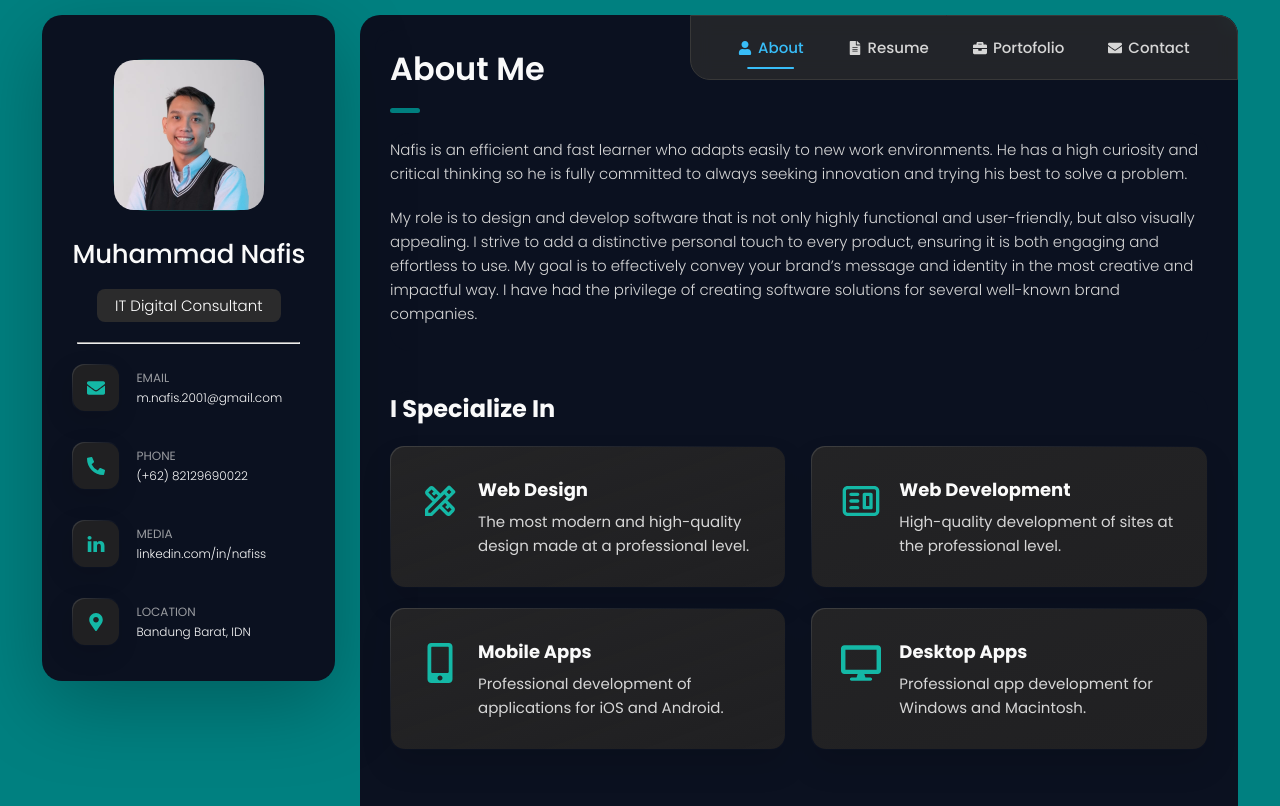
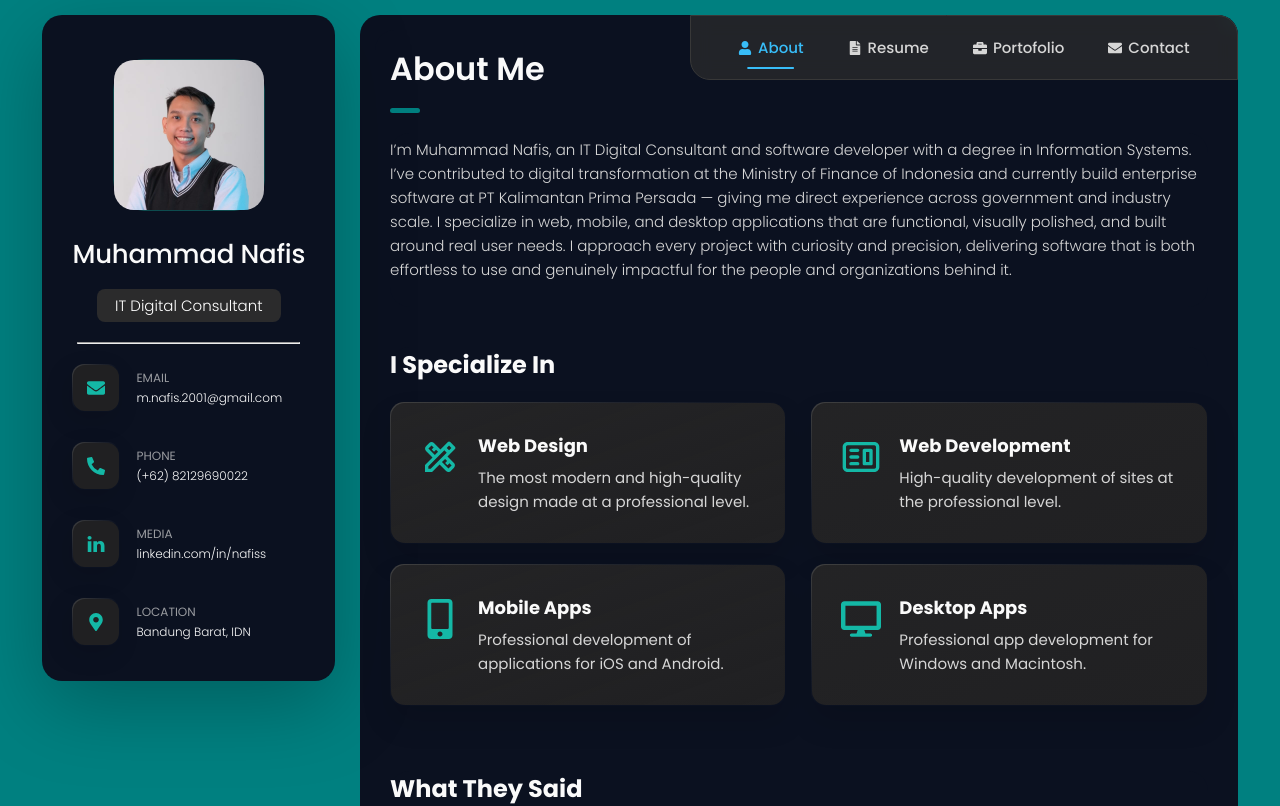
Before and after one commit to nafis-cc/nafis-portofolio, a React (Vite) app: page / in a window 1280 px wide. Shown: the top 806 px of the page. Built offline with nearby package versions, Linux system fonts and the light colour scheme.

Commit message:
mod: edit SEO

```diff
--- a/index.html
+++ b/index.html
@@ -5,24 +5,81 @@
     <meta name="viewport" content="width=device-width, initial-scale=1.0" />
 
     <!-- Tab Title & Favicon -->
-    <title>Nafis | Resume and Portfolio Website</title>
+    <title>Nafis — Muhammad Nafis | IT Digital Consultant & Developer</title>
+    <link rel="canonical" href="https://www.nafis.cc/" />
     <link rel="icon" type="image/svg+xml" href="/icons/personal.svg" />
-    <meta name="theme-color" content="#000000" />
+    <meta name="theme-color" content="#008080" />
     <meta name="viewport" content="width=device-width, initial-scale=1">
     <meta name="apple-mobile-web-app-status-bar-style" content="black-translucent">
     <meta name="apple-mobile-web-app-title" content="Nafis Portfolio">
 
     <!-- SEO Meta Tags -->
-    <meta name="description" content="Muhammad Nafis - IT Digital Business Consultant. Explore my resume, portfolio, and contact information.">
-    <meta name="keywords" content="Muhammad, Nafis, Muhammad Nafis, Resume, Portfolio, Projects, Developer, Website, React, Vite, Digital, Business">
-    <meta name="robots" content="index, follow">
+    <meta name="description" content="Nafis (Muhammad Nafis) — IT Digital Consultant and software developer based in Bandung, Indonesia. Specializing in web development, UI/UX design, and digital solutions. View my portfolio and resume.">
+    <meta name="keywords" content="Nafis, Muhammad Nafis, nafis.cc, IT Digital Consultant, web developer, software developer, portfolio, resume, Bandung, Indonesia, React developer">
+    <meta name="author" content="Muhammad Nafis">
+    <meta name="robots" content="index, follow, max-image-preview:large, max-snippet:-1, max-video-preview:-1">
 
     <!-- Open Graph / Social Media -->
-    <meta property="og:title" content="Nafis | Resume and Portfolio Website" />
-    <meta property="og:description" content="Muhammad Nafis - IT Digital Business Consultant. Explore my resume, portfolio, and contact information.">
-    <meta property="og:type" content="website">
+    <meta property="og:title" content="Nafis — Muhammad Nafis | IT Digital Consultant" />
+    <meta property="og:description" content="Nafis (Muhammad Nafis) — IT Digital Consultant and software developer based in Bandung, Indonesia. View portfolio, resume, and contact info.">
+    <meta property="og:type" content="profile">
     <meta property="og:url" content="https://www.nafis.cc/">
     <meta property="og:image" content="https://www.nafis.cc/images/nafis.jpg">
+    <meta property="og:image:width" content="1200">
+    <meta property="og:image:height" content="630">
+    <meta property="og:locale" content="en_US">
+    <meta property="og:site_name" content="Nafis Portfolio">
+    <meta property="profile:first_name" content="Muhammad">
+    <meta property="profile:last_name" content="Nafis">
+    <meta property="profile:username" content="nafis">
+
+    <!-- Twitter Card -->
+    <meta name="twitter:card" content="summary_large_image">
+    <meta name="twitter:title" content="Nafis — Muhammad Nafis | IT Digital Consultant">
+    <meta name="twitter:description" content="IT Digital Consultant and software developer based in Bandung, Indonesia.">
+    <meta name="twitter:image" content="https://www.nafis.cc/images/nafis.jpg">
+
+    <!-- JSON-LD Structured Data -->
+    <script type="application/ld+json">
+    {
+      "@context": "https://schema.org",
+      "@graph": [
+        {
+          "@type": "Person",
+          "@id": "https://www.nafis.cc/#person",
+          "name": "Muhammad Nafis",
+          "alternateName": ["Nafis", "M. Nafis"],
+          "url": "https://www.nafis.cc",
+          "image": {
+            "@type": "ImageObject",
+            "url": "https://www.nafis.cc/images/nafis.jpg",
+            "width": 400,
+            "height": 400
+          },
+          "jobTitle": "IT Digital Consultant",
+          "description": "IT Digital Consultant and software developer specializing in web development and digital solutions.",
+          "email": "m.nafis.2001@gmail.com",
+          "telephone": "+6282129690022",
+          "address": {
+            "@type": "PostalAddress",
+            "addressLocality": "Bandung Barat",
+            "addressCountry": "ID"
+          },
+          "sameAs": [
+            "https://www.linkedin.com/in/nafiss"
+          ]
+        },
+        {
+          "@type": "WebSite",
+          "@id": "https://www.nafis.cc/#website",
+          "url": "https://www.nafis.cc",
+          "name": "Nafis Portfolio",
+          "description": "Personal portfolio and resume of Muhammad Nafis — IT Digital Consultant",
+          "author": { "@id": "https://www.nafis.cc/#person" }
+        }
+      ]
+    }
+    </script>
 
     <!-- Fonts -->
     <link rel="preconnect" href="https://fonts.googleapis.com">
--- a/src/views/pages/about.jsx
+++ b/src/views/pages/about.jsx
@@ -11,17 +11,14 @@ function About() {
           <h2 className="h2 article-title">About Me</h2>
           <section className="about-text">
             <p>
-              Nafis is an efficient and fast learner who adapts easily to new work environments. He
-              has a high curiosity and critical thinking so he is fully committed to always seeking
-              innovation and trying his best to solve a problem.
-            </p>
-            <p>
-              My role is to design and develop software that is not only highly functional and
-              user-friendly, but also visually appealing. I strive to add a distinctive personal
-              touch to every product, ensuring it is both engaging and effortless to use. My goal is
-              to effectively convey your brand’s message and identity in the most creative and
-              impactful way. I have had the privilege of creating software solutions for several
-              well-known brand companies.
+              I’m Muhammad Nafis, an IT Digital Consultant and software developer with a degree in
+              Information Systems. I’ve contributed to digital transformation at the Ministry of
+              Finance of Indonesia and currently build enterprise software at PT Kalimantan Prima
+              Persada — giving me direct experience across government and industry scale. I
+              specialize in web, mobile, and desktop applications that are functional, visually
+              polished, and built around real user needs. I approach every project with curiosity
+              and precision, delivering software that is both effortless to use and genuinely
+              impactful for the people and organizations behind it.
             </p>
           </section>
 
```
Also changed, not shown: 1 other file (tests, documents, lock files or other folders).
